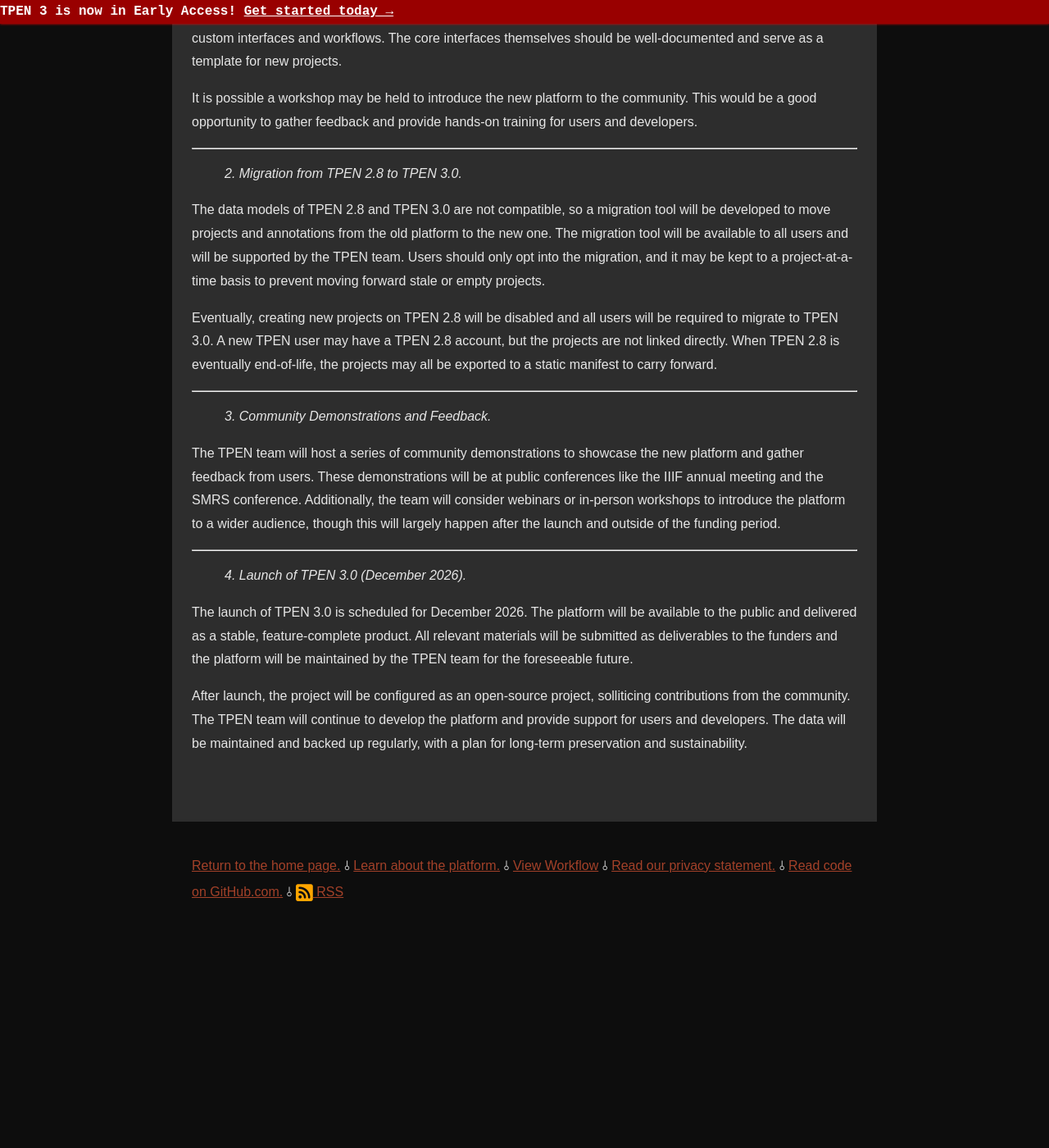
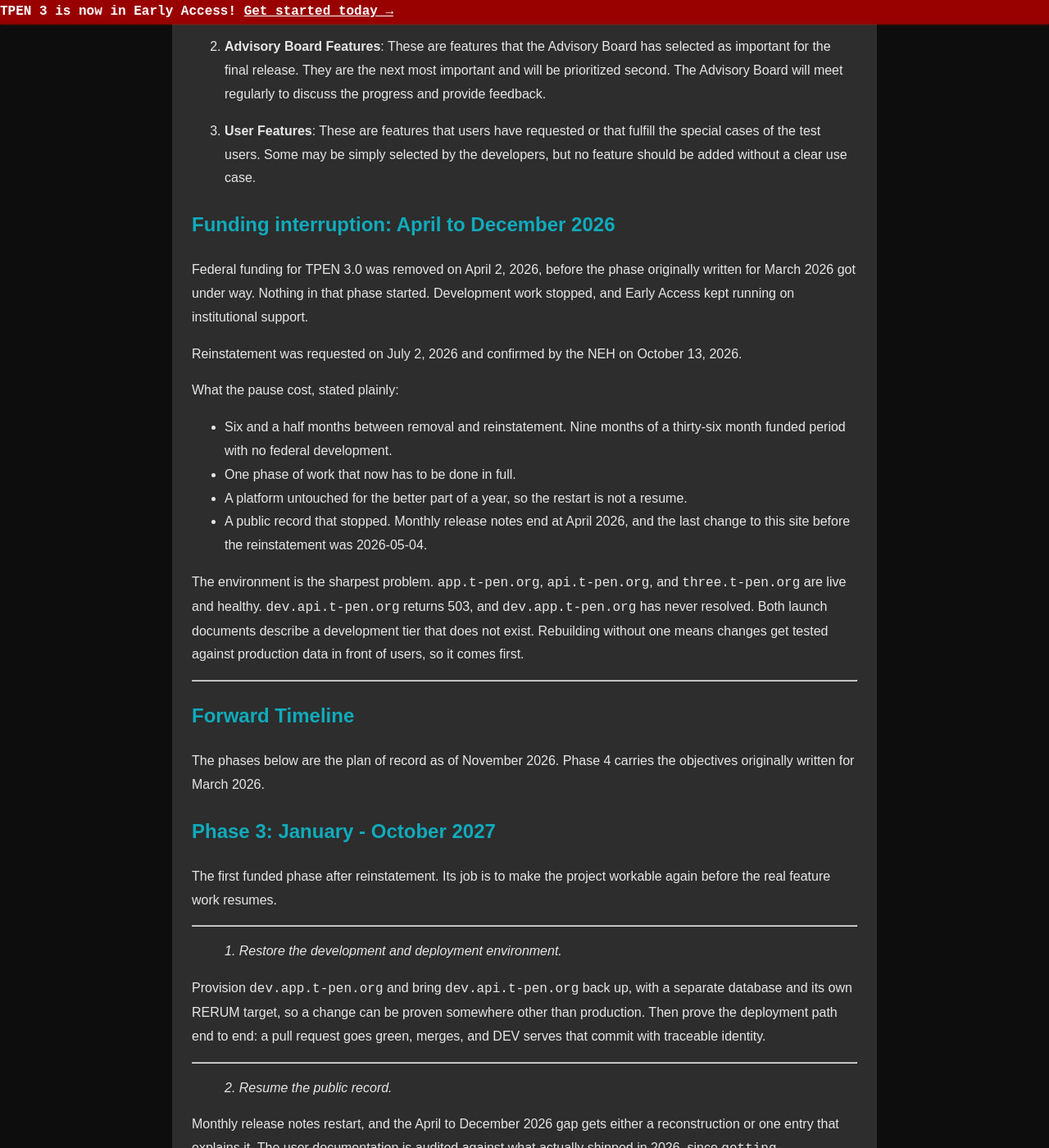
Before and after one commit to CenterForDigitalHumanities/TPEN3, a Jekyll site: the page built from pages/roadmap.md, in a window 1280 px wide and 1400 px high, scrolled down 6776 px. Shown: the whole window at 82% size. Built offline with Jekyll 4.4.1, drawn with Linux system fonts in a browser that asks for light colours; before the commit the page ends 7954 px from its top, so only the background shows below that; some of the changed text lies outside the part shown.

Commit message:
Plan the restart: roadmap through August 2028, plus the reinstatement post
Federal funding was removed on April 2, 2026 and reinstated on October 13, 2026.
The roadmap still described a March 2026 phase and a December 2026 launch, so the
page and reality had come apart.

The original Phase 3 never ran, so it is not rewritten here. It moves intact to
Phase 4, and a new Phase 3 goes in front of it to rebuild the development
environment and the public record that the pause eroded. Launch is now targeted
for August 2028, twenty months later than promised, against a six and a half
month funding gap.

- pages/roadmap.md: five-band summary, new Funding interruption section, new
  Phase 3, Phase 4 retitled, Current Status moved from Early Access to Reactivation
- _posts/2026-11-10-funding-reinstated.md: the announcement for the community

The August 2028 date is a target, not an agreed term. The reinstated grant period
and amount are still unconfirmed, and December 2026 was in the original proposal,
so this needs funder sign-off before it merges.

Co-authored-by: Copilot App <223556219+Copilot@users.noreply.github.com>

```diff
--- a/pages/roadmap.md
+++ b/pages/roadmap.md
@@ -9,28 +9,50 @@ permalink: /roadmap/
 
 ## Development Timeline
 
-The funding period for TPEN 3.0 is from 2024-2026. Development has progressed through these phases:
+The funding period for TPEN 3.0 was originally 2024-2026. Federal funding was
+removed on April 2, 2026 and reinstated on October 13, 2026. Development
+resumes in January 2027 and the full public launch is targeted for August 2028.
 
 1. **✅ Phase 1: 2024** (Completed)
     - New platform design
     - Project creation and management
     - Core interfaces and workflows
-2. **🚀 Phase 2: 2025** (In Progress - Early Access)
+2. **🚀 Phase 2: 2025** (Completed - Early Access)
     - Early access release (November 2025)
-    - User feedback and improvements
-    - Additional interfaces and features
-    - Test cases and focused features
-3. **📅 Phase 3: 2026** (Upcoming)
+    - Open to all users (March 2026)
+    - Production cutover (March 2026)
+3. **⏸️ Funding interruption: April - December 2026**
+    - Federal funding removed (April 2, 2026)
+    - Reinstatement requested (July 2, 2026)
+    - Reinstated by the NEH (October 13, 2026)
+    - Development paused, Early Access remains live
+4. **🔧 Phase 3: January - October 2027** (Restart and stabilization)
+    - Development and deployment environments
+    - Release notes and the public record resumed
+    - Deferred interfaces and the end-to-end workflow
+5. **📅 Phase 4: November 2027 - August 2028** (Training, migration, launch)
     - Comprehensive training and documentation
     - Streamlined TPEN 2.8 migration tools
     - Community demonstrations and workshops
-    - Full public launch (December 2026)
+    - **Full public launch: August 2028**
+
+The plan above replaces the one in the original proposal. The Phase 3 written
+for March 2026 never started, so it is not revised here, it is moved. Its
+content survives intact as Phase 4, and a new Phase 3 goes in front of it to
+rebuild the environment and the public record that the pause eroded. See
+[the funding interruption](#funding-interruption-april-to-december-2026)
+for what that cost.
 
 ---
 
-## Current Status: Early Access (November 2025)
+## Current Status: Reactivation (November 2026)
 
-TPEN 3 is now available for early access! Core features are functional and we're actively gathering feedback from early adopters.
+TPEN 3 is live in Early Access and stays live through the restart. Core
+features are functional and we are still gathering feedback. What is happening
+right now is institutional reactivation, not grant-funded development: the
+reinstatement was confirmed on October 13, 2026, and funded work resumes in
+January 2027. Until then the team is restoring the conditions a restart needs,
+the first of which is a development environment that does not exist yet.
 
 ### Available Now
 
@@ -50,6 +72,9 @@ TPEN 3 is now available for early access! Core features are functional and we're
 - 🔄 Expanded export format options (TEI, custom schemas)
 - 🔄 Repository integrations and cloud storage support
 - 🔄 Comprehensive migration tools for TPEN 2.8 projects
+
+These deferred items are scheduled work again. They land in Phase 3, alongside
+the interfaces and the end-to-end workflow that the pause interrupted.
 
 [View detailed feature comparison →]({{site.url}}/announcements/2025/11/24/whats-new-tpen3.html)
 
@@ -312,11 +337,86 @@ There are three main ways to prioritize work for the final release:
    fulfill the special cases of the test users. Some may be simply selected
    by the developers, but no feature should be added without a clear use case.
 
-## Phase 3: March 2026
+## Funding interruption: April to December 2026
 
-The final phase of development focuses on training and documentation,
+Federal funding for TPEN 3.0 was removed on April 2, 2026, before
+the phase originally written for March 2026 got under way. Nothing in that phase started.
+Development work stopped, and Early Access kept running on institutional
+support.
+
+Reinstatement was requested on July 2, 2026 and confirmed by the NEH on
+October 13, 2026.
+
+What the pause cost, stated plainly:
+
+- Six and a half months between removal and reinstatement. Nine months of a
+  thirty-six month funded period with no federal development.
+- One phase of work that now has to be done in full.
+- A platform untouched for the better part of a year, so the restart is not a
+  resume.
+- A public record that stopped. Monthly release notes end at April 2026, and
+  the last change to this site before the reinstatement was 2026-05-04.
+
+The environment is the sharpest problem. `app.t-pen.org`, `api.t-pen.org`, and
+`three.t-pen.org` are live and healthy. `dev.api.t-pen.org` returns 503, and
+`dev.app.t-pen.org` has never resolved. Both launch documents describe a
+development tier that does not exist. Rebuilding without one means changes get
+tested against production data in front of users, so it comes first.
+
+---
+
+## Forward Timeline
+
+The phases below are the plan of record as of November 2026. Phase 4 carries
+the objectives originally written for March 2026.
+
+## Phase 3: January - October 2027
+
+The first funded phase after reinstatement. Its job is to make the project
+workable again before the real feature work resumes.
+
+---
+
+> *1. Restore the development and deployment environment.*
+
+Provision `dev.app.t-pen.org` and bring `dev.api.t-pen.org` back up, with a
+separate database and its own RERUM target, so a change can be proven somewhere
+other than production. Then prove the deployment path end to end: a pull
+request goes green, merges, and DEV serves that commit with traceable identity.
+
+---
+
+> *2. Resume the public record.*
+
+Monthly release notes restart, and the April to December 2026 gap gets either a
+reconstruction or one entry that explains it. The user documentation is audited
+against what actually shipped in 2026, since `getting-started.md`,
+`tutorials.md`, and `faq.md` all predate Early Access.
+
+---
+
+> *3. Finish the work the earlier phases deferred.*
+
+This is the end-to-end simplest case that Phase 1 recorded as incomplete, plus
+the interfaces still listed as Coming Soon. It is not new scope. It was already
+on the books before the money was pulled.
+
+---
+
+> *4. Reconstitute the Advisory Board.*
+
+The prioritization mechanism described under Phase 2 depends on the Advisory
+Board, and there is no active board today. It comes back in this phase, or
+feature selection for the final release has no mechanism at all.
+
+---
+
+## Phase 4: November 2027 - August 2028
+
+The original Phase 3, moved. Its content is unchanged, because none of it
+happened. This final phase focuses on training and documentation,
 migration from TPEN 2.8, community demonstrations, and feedback. The launch
-of TPEN 3.0 is scheduled for December 2026.
+of TPEN 3.0 is targeted for August 2028.
 
 ---
 
@@ -365,9 +465,9 @@ after the launch and outside of the funding period.
 
 ---
 
-> *4. Launch of TPEN 3.0 (December 2026).*
+> *4. Launch of TPEN 3.0 (August 2028).*
 
-The launch of TPEN 3.0 is scheduled for December 2026. The platform will be
+The launch of TPEN 3.0 is targeted for August 2028. The platform will be
 available to the public and delivered as a stable, feature-complete product.
 All relevant materials will be submitted as deliverables to the funders and
 the platform will be maintained by the TPEN team for the foreseeable future.
```
Also changed, not shown: _posts/2026-11-10-funding-reinstated.md (added, +61 -0 lines).
